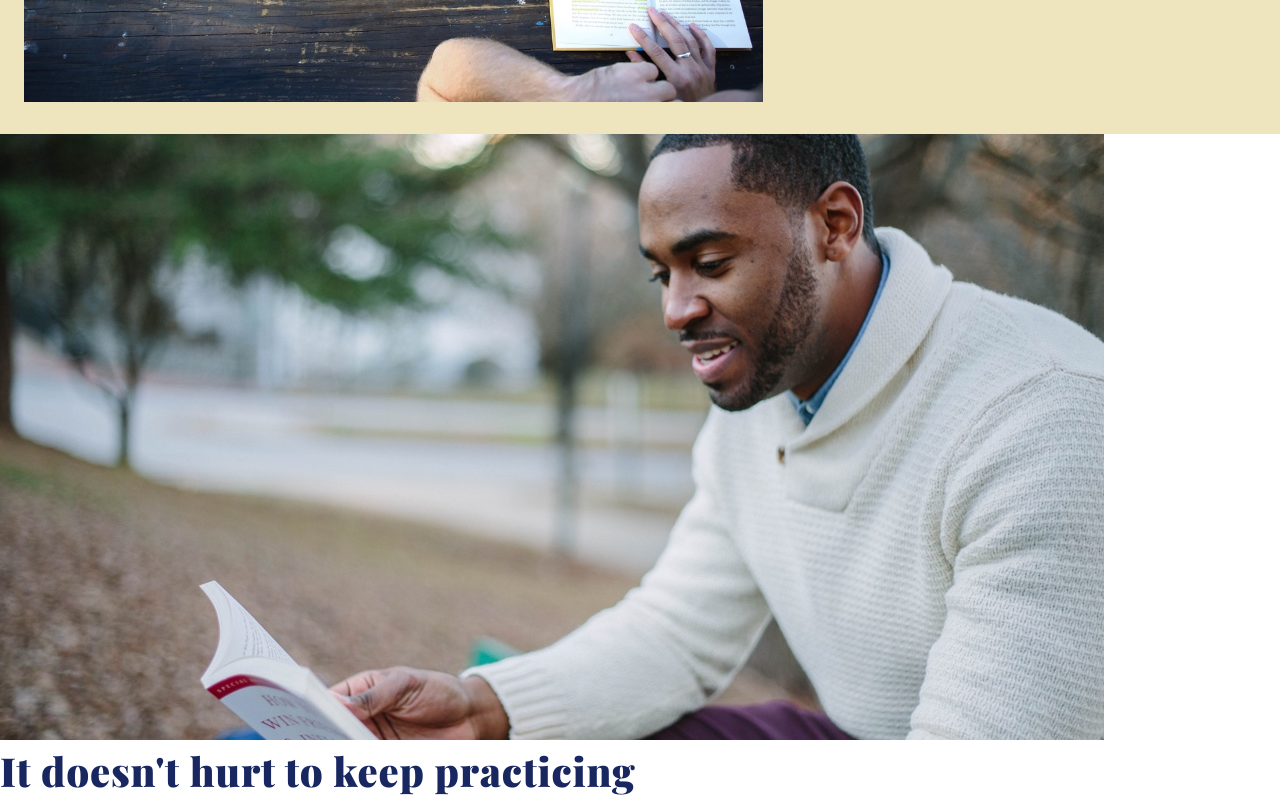
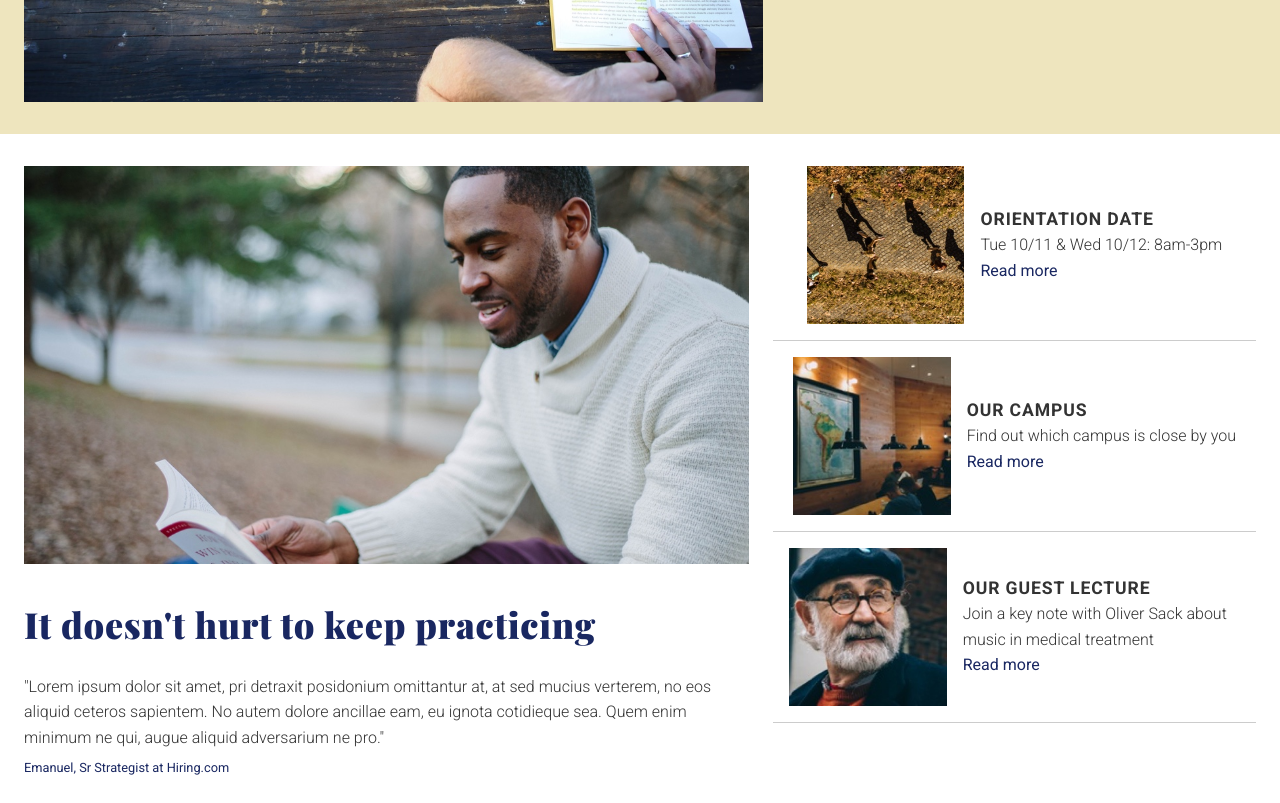
Before and after one commit to sallytorr/Capstone, a plain HTML site: page index.html in a window 1280 px wide. Shown: the part 540-1343 px from the top of the page. Drawn offline with nearby package versions, Linux system fonts and the light colour scheme; files whose address does not match are found by name.

Commit message:
css about

```diff
--- a/index.html
+++ b/index.html
@@ -48,11 +48,13 @@
 
       <div class="left">
           <img src="resources/images/information-main.jpg" alt="student reading a book outdoors">
-          <h2>It doesn't hurt to keep practicing</h2>
-          <p>"Lorem ipsum dolor sit amet, pri detraxit posidonium omittantur at, at sed mucius verterem,
+          <div class="text">
+            <h2>It doesn't hurt to keep practicing</h2>
+            <p>"Lorem ipsum dolor sit amet, pri detraxit posidonium omittantur at, at sed mucius verterem,
             no eos aliquid ceteros sapientem. No autem dolore ancillae eam, eu ignota cotidieque sea.
             Quem enim minimum ne qui, augue aliquid adversarium ne pro."</p>
-          <p class="author">Emanuel, Sr Strategist at <emphasis>Hiring.com</emphasis></p>
+            <p class="author">Emanuel, Sr Strategist at <emphasis>Hiring.com</emphasis></p>
+          </div>
       </div>
 
       <div class="right">
@@ -62,7 +64,7 @@
           <div class="infotext">
             <h4>Orientation date</h4>
             <p>Tue 10/11 &amp; Wed 10/12: 8am-3pm</p>
-            <p class="blue"><a href="#">Read more</a></p>
+            <p><a class="blue" href="#">Read more</a></p>
           </div>
         </div>
 
@@ -72,7 +74,7 @@
           <div class="infotext">
             <h4>Our campus</h4>
             <p>Find out which campus is close by you</p>
-            <p class="blue"><a href="#">Read more</a></p>
+            <p><a class="blue" href="#">Read more</a></p>
           </div>
         </div>
 
@@ -82,7 +84,7 @@
           <div class="infotext">
             <h4>Our guest lecture</h4>
             <p>Join a key note with Oliver Sack about music in medical treatment</p>
-            <p class="blue"><a href="#">Read more</a></p>
+            <p><a class="blue" href="#">Read more</a></p>
           </div>
         </div>
       </div>
--- a/resources/css/style.css
+++ b/resources/css/style.css
@@ -9,7 +9,6 @@ font-family: 'Roboto', sans-serif;
 }
 
 #container {
-  margin: 0 auto;
   width: 100%;
   position: relative;
   top: 4rem;
@@ -23,7 +22,7 @@ h1 {
 
 h2 {
   font-family: 'Playfair Display', serif;
-  font-size: 2.5rem;
+  font-size: 2.25rem;
   color: #192761;
   line-height: 1.4;
   letter-spacing: 0.02em;
@@ -159,11 +158,82 @@ button:hover {
 
 /*About*/
 
+.about {
+  padding: 2rem 1.5rem;
+  display: flex;
+  justify-content: center;
+}
+.about .left {
+  width: 60%;
+  padding-right: 1.5rem;
+}
+
+.about .left img {
+  width:100%;
+  padding-bottom: 2rem;
+}
+
+.about .left h2 {
+  padding-bottom: 1.5rem;
+}
+
+.about .left p {
+  padding-bottom: 0.5rem;
+}
+
+.about .left .author {
+  font-size: 0.8rem;
+  font-weight: 400;
+  color: #192761;
+}
+
+.about .right .mobile {
+  display: none;
+}
+
+.about .right {
+  width: 40%;
+  position: relative;
+  top: -1rem;
+}
+
+.about .info {
+  background-color: #fff;
+  padding: 1rem 1rem;
+  display: flex;
+  justify-content: center;
+  border-bottom: 1px solid #ccc;
+  transition: background-color 750ms ease-in 0.05s;
+}
+
+.about .info:hover {
+  background-color: #ccc;
+}
+
+.about .info img {
+  width: 35%;
+  height: 35%;
+  padding-right: 1rem;
+}
+
+.about .info .blue {
+  color: #192761;
+  text-decoration: none;
+  font-weight: 400;
+}
+
+.about .infotext {
+  display: inline-flex;
+  flex-direction: column;
+  justify-content: center;
+}
+
 /*Courses*/
 
 /*Thesis*/
 
 /*Footer*/
+
 footer {
   background-color: #192761;
   padding: 1rem 1.5rem 2rem 1.5rem;
```
